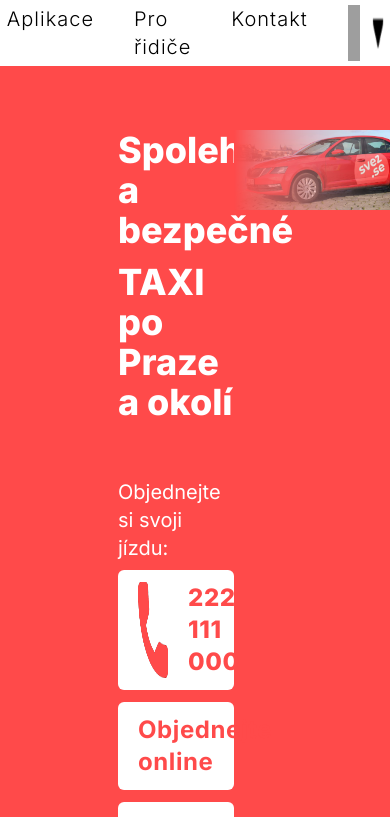
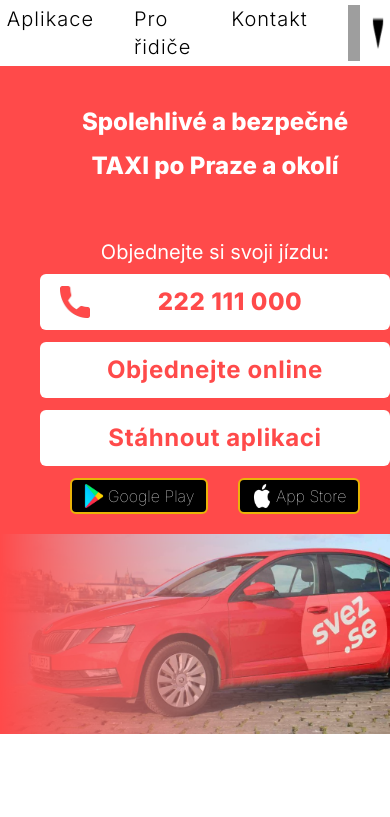
Before and after one commit to B3bekin/this-time, a Next.js app: page / in a window 390 px wide. Shown: the top 817 px of the page. Built offline with nearby package versions, Linux system fonts and the light colour scheme; grey boxes are pictures that could not be loaded.

Commit message:
responsivity half way done

```diff
--- a/src/app/headerhere.jsx
+++ b/src/app/headerhere.jsx
@@ -21,13 +21,15 @@
                         <li>Pro řidiče</li>
                         <li>Kontakt</li>
                         <div className="flex flex-row gap-3">
-                            <Image src={TaPrava} width={18} height={14}/>
-                            <Image src={Down} width={16} height={8}/>
+                            <Image src={TaPrava} width={18} height={14} />
+                            <Image src={Down} width={16} height={8} />
                         </div>
                     </ul>
                 </div>
 
-                <div className="bg-[#ea6565] text-white py-2 px-5 rounded-md text-center font-[350] flex align-bottom">Objednat jízdu</div>
+                <div className="bg-[#ea6565] text-white py-2 px-5 rounded-md text-center font-[350] align-bottom">
+                    <p>Objednat jízdu</p>
+                </div>
 
             </div>
         </div>
--- a/src/app/page.jsx
+++ b/src/app/page.jsx
@@ -21,33 +21,33 @@
 
       <Header />
 
-      <div className="bg-[#FF4A4A] grid grid-cols-5 pt-16 pb-8">
-        <div className="col-span-1 " />
+      <div className="bg-[#FF4A4A] lg:grid lg:grid-cols-5 lg:pt-16 lg:pb-8">
+        <div className="col-span-1 overflow-hidden" />
 
         <div className="col-span-2 pl-10">
-          <h1 className="text-white font-extrabold text-4xl">Spolehlivé a bezpečné </h1>
-          <h1 className="text-white font-extrabold text-4xl pt-3 pb-14">TAXI po Praze a okolí</h1>
+          <h1 className="text-white font-extrabold text-2xl pt-10 text-center lg:text-left lg:pt-0 lg:text-4xl">Spolehlivé a bezpečné </h1>
+          <h1 className="text-white font-extrabold text-2xl pt-3 pb-14 text-center lg:text-left lg:text-4xl">TAXI po Praze a okolí</h1>
 
-          <p className="text-white pb-2 text-xl">Objednejte si svoji jízdu:</p>
+          <p className="text-white pb-2 text-xl text-center lg:text-left">Objednejte si svoji jízdu:</p>
 
-          <div className="flex flex-col gap-3 content-stretch">
-            <div className="bg-white text-[#FF4A4A] tracking-wide py-3 px-5 font-extrabold text-2xl rounded-md max-w-fit">
-              {/*<p>icon</p>*/}
-              <div className="flex justify-between gap-5">
+          <div className="flex flex-col gap-3 place-items-center lg:place-items-start">
+            <div className="bg-white text-[#FF4A4A] tracking-wide py-3 px-5 font-extrabold text-2xl rounded-md min-w-full lg:min-w-fit lg:max-w-fit">
+              <div className="flex justify-between lg:gap-5">
                 <Image src={Phone} width={30} height={25} alt="phone-call" />
                 <p> 222 111 000</p>
+                <div/>
               </div>
             </div>
 
-            <div className="bg-white text-[#FF4A4A] tracking-wide py-3 px-5 font-bold text-2xl rounded-md max-w-fit">
-              <p> Objednejte online</p>
+            <div className="bg-white text-[#FF4A4A] tracking-wide py-3 px-5 font-bold text-2xl rounded-md min-w-full lg:min-w-fit lg:max-w-fit">
+              <p className="text-center "> Objednejte online</p>
             </div>
 
-            <div className="bg-white text-[#FF4A4A] tracking-wide py-3 px-5 font-bold text-2xl rounded-md max-w-fit">
-              <p>Stáhnout aplikaci</p>
+            <div className="bg-white text-[#FF4A4A] tracking-wide py-3 px-5 font-bold text-2xl rounded-md min-w-full lg:min-w-fit lg:max-w-fit">
+              <p className="text-center">Stáhnout aplikaci</p>
             </div>
 
-            <div className="flex flex-row gap-2">
+            <div className="flex flex-row justify-evenly pb-5 min-w-full lg:pb-0 lg:min-w-fit lg:gap-2 ">
               <div className="">
                 <div className="bg-black border-solid border-2 rounded-md border-yellow-500 text-white py-1 px-3 font-thin max-w-fit flex flex-row gap-1">
                   <Image src={Android} width={20} height={20} /> Google Play
@@ -63,7 +63,7 @@
           </div>
         </div>
 
-        <div className="col-span-2">
+        <div className="col-span-2 ">
           <Image className="z-[2] px-auto object-fill" src={Car} />
         </div>
 
```
